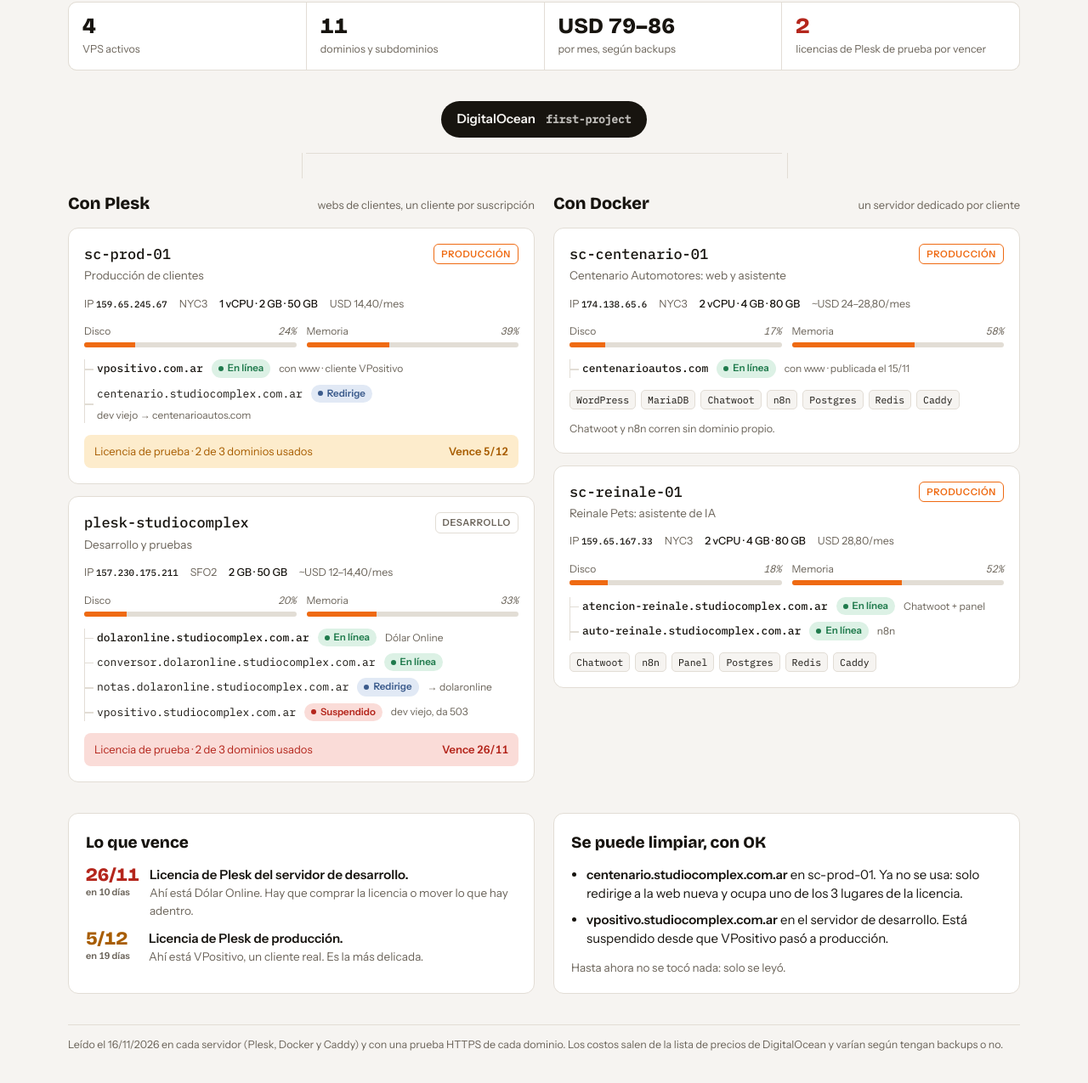
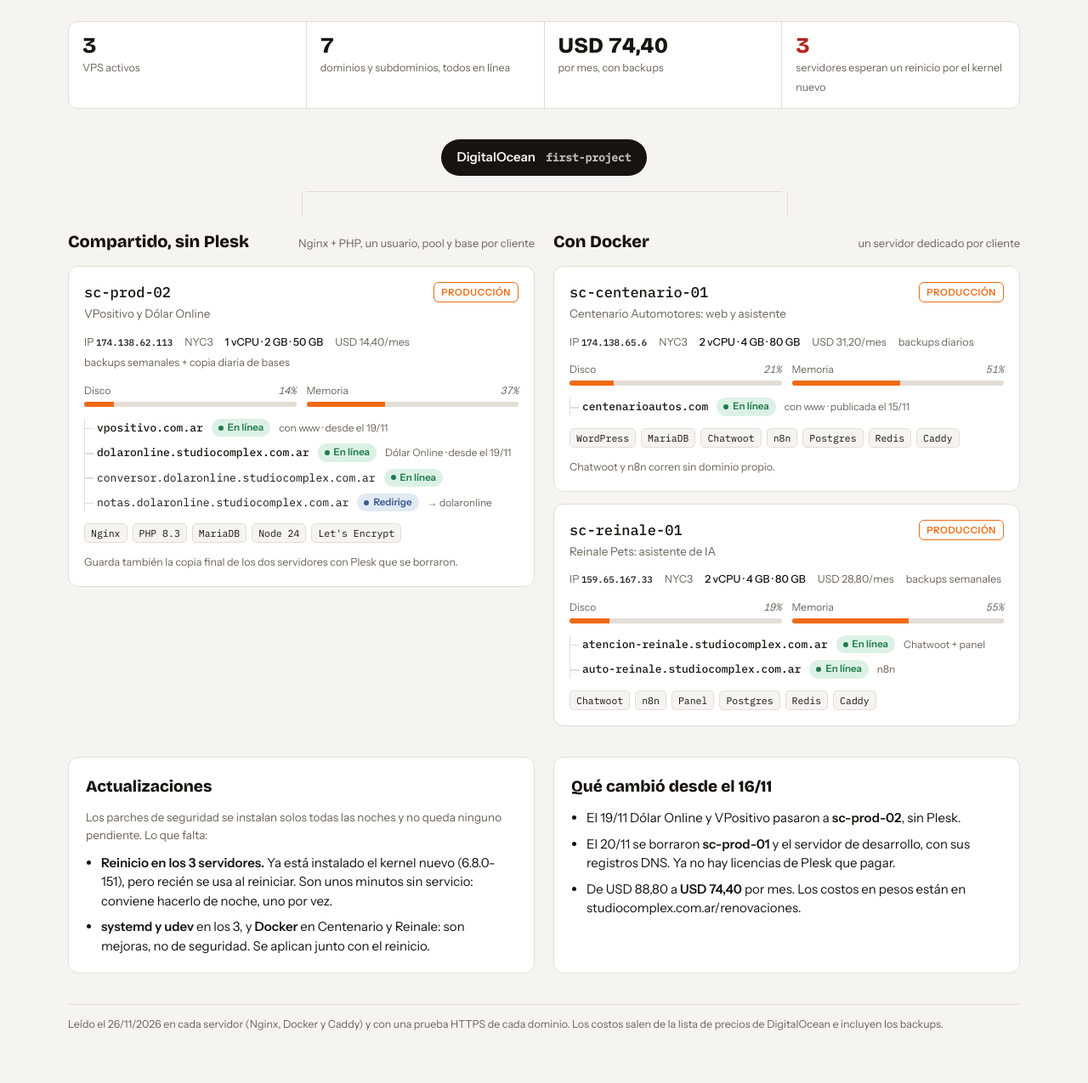
Before and after one commit to nudge-digital-lab/studio-complex-resumen, a plain HTML site: page servidores/index.html in a window 1280 px wide. Shown: the part 193-1468 px from the top of the page at 85% size. Drawn offline with nearby package versions, Linux system fonts and the light colour scheme.

Commit message:
Servidores: inventario al 26/11 (3 VPS, sin Plesk, actualizaciones pendientes)
Co-Authored-By: Claude Opus 5.5 <noreply@anthropic.com>
Claude-Session: https://claude.ai/code/session_01SXDJ51Sk1ndWqzvkCyLhox

```diff
--- a/servidores/index.html
+++ b/servidores/index.html
@@ -9,7 +9,7 @@
 <link rel="preconnect" href="https://fonts.gstatic.com" crossorigin>
 <link rel="stylesheet" href="https://fonts.googleapis.com/css2?family=Bricolage+Grotesque:opsz,wght@12..96,600;12..96,800&family=Instrument+Sans:wght@400;500;600&family=IBM+Plex+Mono:wght@400;500&display=swap">
 <style>
-/* Layout: cuenta de DigitalOcean arriba como raíz; de ella cuelgan dos grupos (Plesk / Docker) con sus servidores; cada servidor lista sus dominios como ramas. Abajo, lo que vence y lo que se puede limpiar. */
+/* Layout: cuenta de DigitalOcean arriba como raíz; de ella cuelgan dos grupos (sin Plesk / Docker) con sus servidores; cada servidor lista sus dominios como ramas. Abajo, lo que vence y lo que se puede limpiar. */
 :root{
   --bg:#f6f4f1; --surface:#ffffff; --fg:#17140f; --muted:#6b645a; --line:#e2ddd5;
   --accent:#ef6a12; --accent-soft:#fde8d8;
@@ -117,17 +117,17 @@ footer{color:var(--muted); font-size:12.5px; border-top:1px solid var(--line); p
 <div class="wrap">
   <header>
     <div>
-      <div class="eyebrow">Inventario · 16/11/2026</div>
+      <div class="eyebrow">Inventario · actualizado 26/11/2026</div>
       <h1>Servidores de <span>Studio Complex</span></h1>
-      <p>Los 4 VPS activos en DigitalOcean (proyecto first-project) y los dominios que tiene cada uno. Datos leídos en cada servidor por SSH y cada dominio probado en vivo.</p>
+      <p>Los 3 VPS activos en DigitalOcean (proyecto first-project) y los dominios que tiene cada uno. Datos leídos hoy en cada servidor por SSH y cada dominio probado en vivo. Desde el 20/11 ya no hay servidores con Plesk.</p>
     </div>
   </header>
 
   <section class="resumen" aria-label="Resumen">
-    <div><b>4</b><small>VPS activos</small></div>
-    <div><b>11</b><small>dominios y subdominios</small></div>
-    <div><b>USD 79–86</b><small>por mes, según backups</small></div>
-    <div class="alerta"><b>2</b><small>licencias de Plesk de prueba por vencer</small></div>
+    <div><b>3</b><small>VPS activos</small></div>
+    <div><b>7</b><small>dominios y subdominios, todos en línea</small></div>
+    <div><b>USD 74,40</b><small>por mes, con backups</small></div>
+    <div class="alerta"><b>3</b><small>servidores esperan un reinicio por el kernel nuevo</small></div>
   </section>
 
   <section aria-label="Esquema de servidores">
@@ -135,44 +135,28 @@ footer{color:var(--muted); font-size:12.5px; border-top:1px solid var(--line); p
     <div style="height:36px"></div>
     <div class="grupos">
 
-      <!-- PLESK -->
+      <!-- SIN PLESK -->
       <div class="grupo">
-        <div class="grupo-tit"><h2>Con Plesk</h2><span>webs de clientes, un cliente por suscripción</span></div>
+        <div class="grupo-tit"><h2>Compartido, sin Plesk</h2><span>Nginx + PHP, un usuario, pool y base por cliente</span></div>
 
         <article class="vps">
           <div class="vps-top">
-            <div><h3>sc-prod-01</h3><div class="rol">Producción de clientes</div></div>
+            <div><h3>sc-prod-02</h3><div class="rol">VPositivo y Dólar Online</div></div>
             <span class="tag prod">Producción</span>
           </div>
-          <div class="ficha"><span>IP <b class="mono">159.65.245.67</b></span><span>NYC3</span><span><b>1 vCPU · 2 GB · 50 GB</b></span><span>USD 14,40/mes</span></div>
+          <div class="ficha"><span>IP <b class="mono">174.138.62.113</b></span><span>NYC3</span><span><b>1 vCPU · 2 GB · 50 GB</b></span><span>USD 14,40/mes</span><span>backups semanales + copia diaria de bases</span></div>
           <div class="medidores">
-            <div class="medidor"><span>Disco<em>24%</em></span><div class="barra"><i style="width:24%"></i></div></div>
-            <div class="medidor"><span>Memoria<em>39%</em></span><div class="barra"><i style="width:39%"></i></div></div>
+            <div class="medidor"><span>Disco<em>14%</em></span><div class="barra"><i style="width:14%"></i></div></div>
+            <div class="medidor"><span>Memoria<em>37%</em></span><div class="barra"><i style="width:37%"></i></div></div>
           </div>
           <ul class="dominios">
-            <li><span class="d prod">vpositivo.com.ar</span><span class="pill ok">En línea</span><span class="nota">con www · cliente VPositivo</span></li>
-            <li><span class="d">centenario.studiocomplex.com.ar</span><span class="pill redir">Redirige</span><span class="nota">dev viejo → centenarioautos.com</span></li>
-          </ul>
-          <div class="licencia"><span>Licencia de prueba · 2 de 3 dominios usados</span><b>Vence 5/12</b></div>
-        </article>
-
-        <article class="vps">
-          <div class="vps-top">
-            <div><h3>plesk-studiocomplex</h3><div class="rol">Desarrollo y pruebas</div></div>
-            <span class="tag">Desarrollo</span>
-          </div>
-          <div class="ficha"><span>IP <b class="mono">157.230.175.211</b></span><span>SFO2</span><span><b>2 GB · 50 GB</b></span><span>~USD 12–14,40/mes</span></div>
-          <div class="medidores">
-            <div class="medidor"><span>Disco<em>20%</em></span><div class="barra"><i style="width:20%"></i></div></div>
-            <div class="medidor"><span>Memoria<em>33%</em></span><div class="barra"><i style="width:33%"></i></div></div>
-          </div>
-          <ul class="dominios">
-            <li><span class="d prod">dolaronline.studiocomplex.com.ar</span><span class="pill ok">En línea</span><span class="nota">Dólar Online</span></li>
+            <li><span class="d prod">vpositivo.com.ar</span><span class="pill ok">En línea</span><span class="nota">con www · desde el 19/11</span></li>
+            <li><span class="d prod">dolaronline.studiocomplex.com.ar</span><span class="pill ok">En línea</span><span class="nota">Dólar Online · desde el 19/11</span></li>
             <li><span class="d">conversor.dolaronline.studiocomplex.com.ar</span><span class="pill ok">En línea</span></li>
             <li><span class="d">notas.dolaronline.studiocomplex.com.ar</span><span class="pill redir">Redirige</span><span class="nota">→ dolaronline</span></li>
-            <li><span class="d">vpositivo.studiocomplex.com.ar</span><span class="pill bad">Suspendido</span><span class="nota">dev viejo, da 503</span></li>
           </ul>
-          <div class="licencia urgente"><span>Licencia de prueba · 2 de 3 dominios usados</span><b>Vence 26/11</b></div>
+          <div class="servicios" aria-label="Servicios"><span>Nginx</span><span>PHP 8.3</span><span>MariaDB</span><span>Node 24</span><span>Let's Encrypt</span></div>
+          <p class="nota" style="margin:0;font-size:12.5px;color:var(--muted)">Guarda también la copia final de los dos servidores con Plesk que se borraron.</p>
         </article>
       </div>
 
@@ -185,10 +169,10 @@ footer{color:var(--muted); font-size:12.5px; border-top:1px solid var(--line); p
             <div><h3>sc-centenario-01</h3><div class="rol">Centenario Automotores: web y asistente</div></div>
             <span class="tag prod">Producción</span>
           </div>
-          <div class="ficha"><span>IP <b class="mono">174.138.65.6</b></span><span>NYC3</span><span><b>2 vCPU · 4 GB · 80 GB</b></span><span>~USD 24–28,80/mes</span></div>
+          <div class="ficha"><span>IP <b class="mono">174.138.65.6</b></span><span>NYC3</span><span><b>2 vCPU · 4 GB · 80 GB</b></span><span>USD 31,20/mes</span><span>backups diarios</span></div>
           <div class="medidores">
-            <div class="medidor"><span>Disco<em>17%</em></span><div class="barra"><i style="width:17%"></i></div></div>
-            <div class="medidor"><span>Memoria<em>58%</em></span><div class="barra"><i style="width:58%"></i></div></div>
+            <div class="medidor"><span>Disco<em>21%</em></span><div class="barra"><i style="width:21%"></i></div></div>
+            <div class="medidor"><span>Memoria<em>51%</em></span><div class="barra"><i style="width:51%"></i></div></div>
           </div>
           <ul class="dominios">
             <li><span class="d prod">centenarioautos.com</span><span class="pill ok">En línea</span><span class="nota">con www · publicada el 15/11</span></li>
@@ -202,10 +186,10 @@ footer{color:var(--muted); font-size:12.5px; border-top:1px solid var(--line); p
             <div><h3>sc-reinale-01</h3><div class="rol">Reinale Pets: asistente de IA</div></div>
             <span class="tag prod">Producción</span>
           </div>
-          <div class="ficha"><span>IP <b class="mono">159.65.167.33</b></span><span>NYC3</span><span><b>2 vCPU · 4 GB · 80 GB</b></span><span>USD 28,80/mes</span></div>
+          <div class="ficha"><span>IP <b class="mono">159.65.167.33</b></span><span>NYC3</span><span><b>2 vCPU · 4 GB · 80 GB</b></span><span>USD 28,80/mes</span><span>backups semanales</span></div>
           <div class="medidores">
-            <div class="medidor"><span>Disco<em>18%</em></span><div class="barra"><i style="width:18%"></i></div></div>
-            <div class="medidor"><span>Memoria<em>52%</em></span><div class="barra"><i style="width:52%"></i></div></div>
+            <div class="medidor"><span>Disco<em>19%</em></span><div class="barra"><i style="width:19%"></i></div></div>
+            <div class="medidor"><span>Memoria<em>55%</em></span><div class="barra"><i style="width:55%"></i></div></div>
           </div>
           <ul class="dominios">
             <li><span class="d prod">atencion-reinale.studiocomplex.com.ar</span><span class="pill ok">En línea</span><span class="nota">Chatwoot + panel</span></li>
@@ -219,21 +203,24 @@ footer{color:var(--muted); font-size:12.5px; border-top:1px solid var(--line); p
 
   <section class="acciones">
     <div class="bloque">
-      <h2>Lo que vence</h2>
-      <div class="linea"><div class="fecha">26/11<small>en 10 días</small></div><div><b>Licencia de Plesk del servidor de desarrollo.</b><p>Ahí está Dólar Online. Hay que comprar la licencia o mover lo que hay adentro.</p></div></div>
-      <div class="linea"><div class="fecha mas">5/12<small>en 19 días</small></div><div><b>Licencia de Plesk de producción.</b><p>Ahí está VPositivo, un cliente real. Es la más delicada.</p></div></div>
+      <h2>Actualizaciones</h2>
+      <p>Los parches de seguridad se instalan solos todas las noches y no queda ninguno pendiente. Lo que falta:</p>
+      <ul>
+        <li><b>Reinicio en los 3 servidores.</b> Ya está instalado el kernel nuevo (6.8.0-151), pero recién se usa al reiniciar. Son unos minutos sin servicio: conviene hacerlo de noche, uno por vez.</li>
+        <li><b>systemd y udev</b> en los 3, y <b>Docker</b> en Centenario y Reinale: son mejoras, no de seguridad. Se aplican junto con el reinicio.</li>
+      </ul>
     </div>
     <div class="bloque">
-      <h2>Se puede limpiar, con OK</h2>
+      <h2>Qué cambió desde el 16/11</h2>
       <ul>
-        <li><b>centenario.studiocomplex.com.ar</b> en sc-prod-01. Ya no se usa: solo redirige a la web nueva y ocupa uno de los 3 lugares de la licencia.</li>
-        <li><b>vpositivo.studiocomplex.com.ar</b> en el servidor de desarrollo. Está suspendido desde que VPositivo pasó a producción.</li>
+        <li>El 19/11 Dólar Online y VPositivo pasaron a <b>sc-prod-02</b>, sin Plesk.</li>
+        <li>El 20/11 se borraron <b>sc-prod-01</b> y el servidor de desarrollo, con sus registros DNS. Ya no hay licencias de Plesk que pagar.</li>
+        <li>De USD 88,80 a <b>USD 74,40</b> por mes. Los costos en pesos están en studiocomplex.com.ar/renovaciones.</li>
       </ul>
-      <p>Hasta ahora no se tocó nada: solo se leyó.</p>
     </div>
   </section>
 
-  <footer>Leído el 16/11/2026 en cada servidor (Plesk, Docker y Caddy) y con una prueba HTTPS de cada dominio. Los costos salen de la lista de precios de DigitalOcean y varían según tengan backups o no.</footer>
+  <footer>Leído el 26/11/2026 en cada servidor (Nginx, Docker y Caddy) y con una prueba HTTPS de cada dominio. Los costos salen de la lista de precios de DigitalOcean e incluyen los backups.</footer>
 </div>
 </body>
 </html>
```
